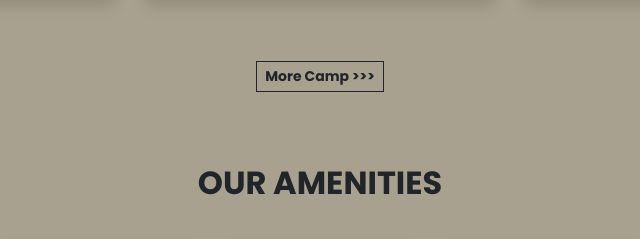
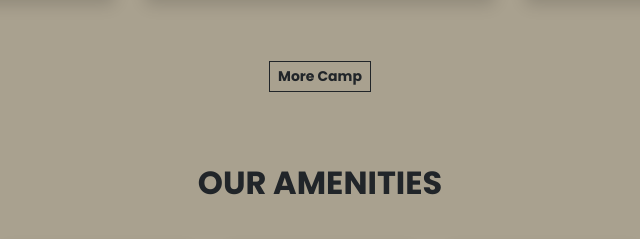
Before and after one commit to PeterSayed/Camp-Fire, a plain HTML site: page index.html in a window 1280 px wide. Shown: the part 1764-2003 px from the top of the page, 320-960 px from the left. Drawn offline with nearby package versions, Linux system fonts and the light colour scheme.

Commit message:
11111111

```diff
--- a/index.html
+++ b/index.html
@@ -9,7 +9,7 @@
   <link rel="stylesheet" href="css/style.css">
   <link rel="stylesheet" href="https://cdn.jsdelivr.net/npm/bootstrap-icons@1.11.3/font/bootstrap-icons.min.css">
 <!-- Swiper from CDN -->
-  <link rel="stylesheet"href="https://cdn.jsdelivr.net/npm/swiper@11/swiper-bundle.min.css"/>
+  <link rel="stylesheet" href="https://cdn.jsdelivr.net/npm/swiper@11/swiper-bundle.min.css"/>
   <title>Camp Fire</title>
 </head>
 <body>
@@ -365,7 +365,7 @@
     </div>
     <!-- More Camp -->
     <div class="col-lg-12 text-center mt-5">
-      <a href="#" class="btn btn-sm btn-outline-dark rounded-0 fw-bold shadow-none">More Camp >>></a>
+      <a href="#" class="btn btn-sm btn-outline-dark rounded-0 fw-bold shadow-none">More Camp </a>
     </div>
     <!-- More Camp -->
   </div>
```
